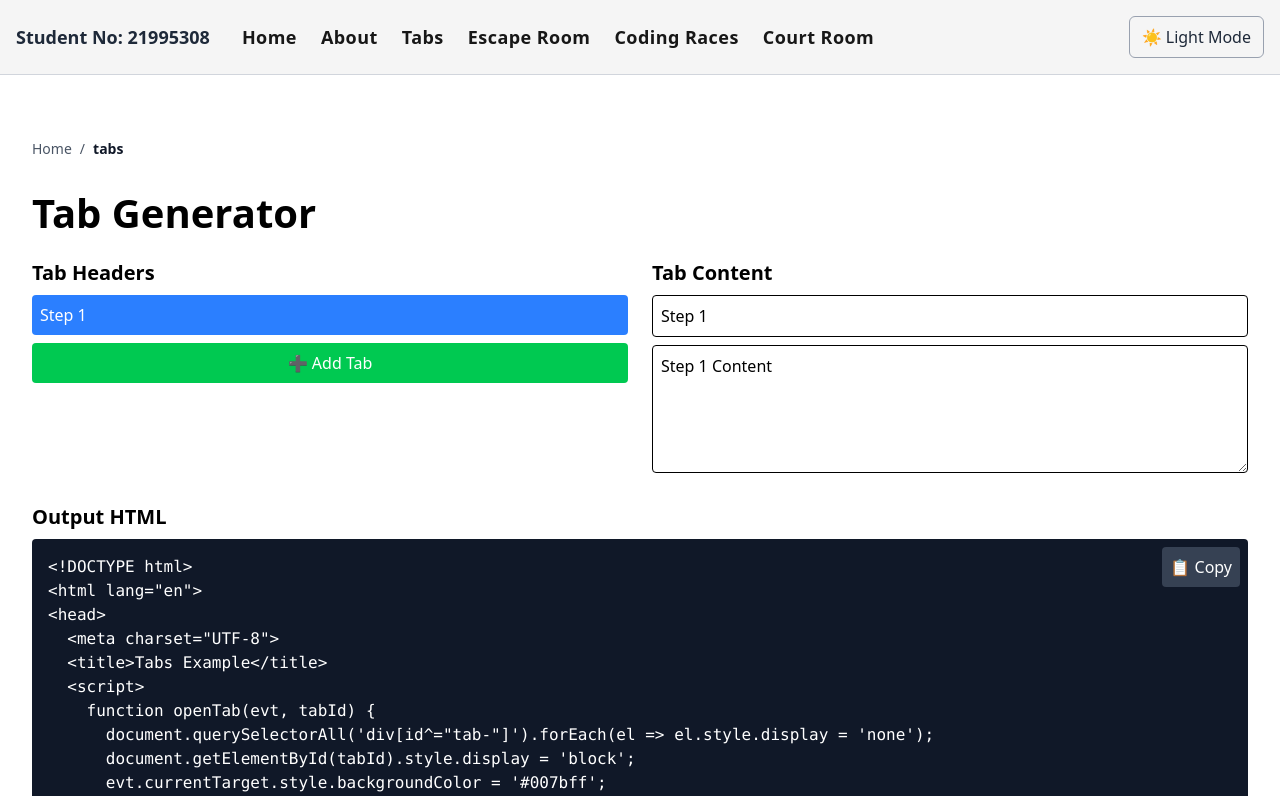
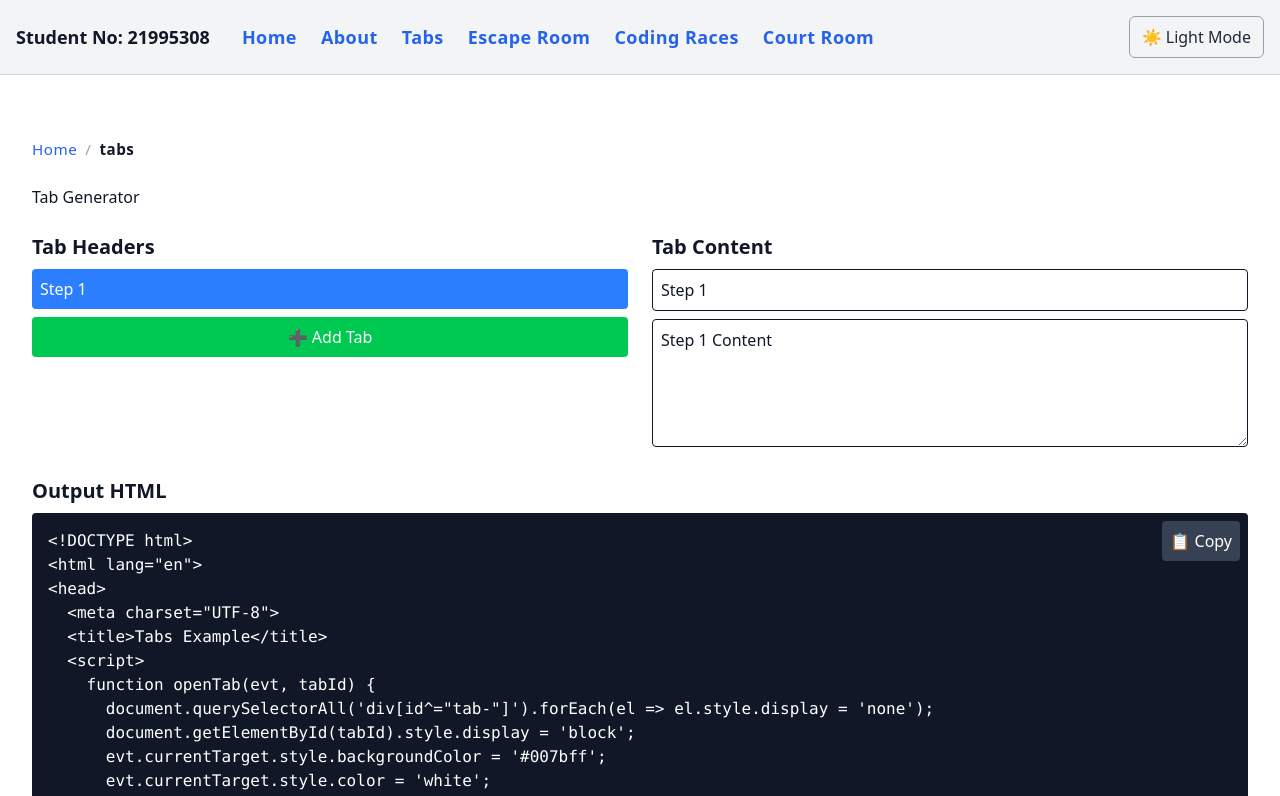
Before and after one commit to stephnewland/assignment-a1-p1-cse3cwa, a Next.js app: page /tabs in a window 1280 px wide. Shown: the top 796 px of the page. Built offline with nearby package versions, Linux system fonts and the light colour scheme.

Commit message:
Breadcrumb and Nav styling to hopefully fix backtofront styling

```diff
--- a/app/globals.css
+++ b/app/globals.css
@@ -3,259 +3,72 @@
 @tailwind components;
 @tailwind utilities;
 
-/* ───────────────────────────────
-   Base Reset & Font Variables
-──────────────────────────────── */
-:root {
-  --background: #ffffff;
-  --foreground: #171717;
-  --font-sans: var(--font-geist-sans);
-  --font-mono: var(--font-geist-mono);
+/* --- SNIPPED: base and dark mode styles as before --- */
+
+/* --- Breadcrumbs --- */
+.breadcrumbs {
+  font-size: 0.95rem;
+  font-weight: 500;
+  letter-spacing: 0.5px;
+  color: #374151; /* slate-700 */
+  background: transparent;
 }
 
-html {
-  transition: background-color 0.3s ease, color 0.3s ease;
+.breadcrumbs a {
+  color: #2563eb; /* blue-600 */
 }
 
-body {
-  background-color: #ffffff;
-  color: #000000;
-  font-family: var(--font-sans), Arial, Helvetica, sans-serif;
-  transition: background-color 0.3s ease, color 0.3s ease;
+.breadcrumbs span[aria-current="page"] {
+  color: #111827; /* slate-900, bold for current page */
+  font-weight: bold;
 }
 
-/* ───────────────────────────────
-   Dark Mode Overrides
-──────────────────────────────── */
-.dark body {
-  background-color: #121212;
-  color: #f0f0f0;
-}
-
-.dark header,
-.dark footer {
-  background-color: #1a1a1a;
-  color: #f0f0f0;
-}
-
-.dark button {
-  background-color: #333;
-  color: #fff;
-}
-
-.dark .bar {
-  background-color: white;
-}
-
-.dark .menu {
-  background-color: #444;
-  color: #f0f0f0;
+.breadcrumbs span.separator {
+  color: #9ca3af; /* gray-400 */
 }
 
 .dark .breadcrumbs {
-  color: #f0f0f0 !important;
-}
-
-.dark .breadcrumbs span.separator {
-  color: #ccc;
+  color: #e5e7eb !important; /* gray-200 */
 }
 
 .dark .breadcrumbs a {
-  color: #f0f0f0;
+  color: #60a5fa; /* blue-400 */
 }
 
-/* ───────────────────────────────
-   Typography & Focus Styles
-──────────────────────────────── */
-.big-title {
-  font-size: 2.5rem;
-  font-weight: 800;
-  margin-bottom: 1rem;
+.dark .breadcrumbs span[aria-current="page"] {
+  color: #fff;
+  font-weight: bold;
+}
+.dark .breadcrumbs span.separator {
+  color: #6b7280; /* gray-500 */
 }
 
-a:focus,
-button:focus {
-  outline: 2px solid #0070f3;
-  outline-offset: 4px;
-  border-radius: 4px;
+/* --- Student Number --- */
+.student-number {
+  color: #111827; /* slate-900 */
+  font-weight: 700;
 }
 
-/* ───────────────────────────────
-   Header & Navigation
-──────────────────────────────── */
-header {
-  background-color: #f5f5f5;
-  color: #171717;
+.dark .student-number {
+  color: #fafafa; /* white */
 }
 
-header a {
-  color: #171717;
-  text-decoration: none;
+/* --- Nav Menu --- */
+header nav a {
+  color: #2563eb; /* blue-600 */
 }
 
-header a:hover,
-header a:focus {
+header nav a:hover,
+header nav a:focus {
   text-decoration: underline;
+  color: #1d4ed8; /* blue-700 */
 }
 
-.nav {
-  display: flex;
-  justify-content: flex-end;
-  position: relative;
+.dark header nav a {
+  color: #60a5fa; /* blue-400 */
 }
 
-.hamburger {
-  display: flex;
-  flex-direction: column;
-  justify-content: space-between;
-  width: 30px;
-  height: 25px;
-  cursor: pointer;
-  z-index: 100;
-  padding: 5px;
+.dark header nav a:hover,
+.dark header nav a:focus {
+  color: #93c5fd; /* blue-300 */
 }
-
-.bar {
-  height: 3px;
-  width: 100%;
-  background-color: #171717;
-  transition: transform 0.3s ease;
-}
-
-/* ───────────────────────────────
-   Menu Styles
-──────────────────────────────── */
-.menu {
-  list-style: none;
-  padding: 0;
-  margin: 0;
-  display: flex;
-  flex-direction: column;
-  position: absolute;
-  top: 100%;
-  right: 0;
-  width: 200px;
-  background-color: #f0f0f0;
-  border-radius: 5px;
-  box-shadow: 0px 8px 16px rgba(0, 0, 0, 0.2);
-  visibility: hidden;
-  opacity: 0;
-  transform: translateY(-20px);
-  transition: visibility 0.3s, opacity 0.3s, transform 0.3s ease;
-  z-index: 50;
-}
-
-.menu.open {
-  visibility: visible;
-  opacity: 1;
-  transform: translateY(0);
-}
-
-.menu li {
-  padding: 10px;
-}
-
-.menu a {
-  color: #171717;
-  text-decoration: none;
-  display: block;
-}
-
-.menu a:hover {
-  background-color: #e0e0e0;
-}
-
-/* ───────────────────────────────
-   Responsive Navigation
-──────────────────────────────── */
-@media (min-width: 768px) {
-  .hamburger {
-    display: none;
-  }
-
-  .menu {
-    position: static;
-    flex-direction: row;
-    visibility: visible;
-    opacity: 1;
-    transform: none;
-    box-shadow: none;
-    background-color: transparent;
-  }
-
-  .menu li {
-    padding: 0 10px;
-  }
-}
-
-/* ───────────────────────────────
-   Breadcrumbs
-──────────────────────────────── */
-/* ───────────────────────────────
-   Breadcrumbs (Text-Only Styling)
-────────────────────────────────
-.breadcrumbs {
-  font-size: 0.875rem;
-  font-weight: 500;
-  letter-spacing: 0.5px;
-  margin-bottom: 1rem;
-  color: #171717;
-}
-
-.breadcrumbs ol {
-  display: flex;
-  flex-wrap: wrap;
-  gap: 0.5rem;
-}
-
-.breadcrumb-item {
-  display: flex;
-  align-items: center;
-  gap: 0.5rem;
-}
-
-.breadcrumb-link {
-  color: #171717;
-  text-decoration: none;
-}
-
-.breadcrumb-link:hover,
-.breadcrumb-link:focus {
-  text-decoration: underline;
-}
-
-.breadcrumb-current {
-  font-weight: 600;
-  color: #000000;
-}
-
-.separator {
-  color: #999;
-}
-*/
-
-/* ───────────────────────────────
-   Dark Mode Overrides
-──────────────────────────────── */
-/*
-.dark .breadcrumbs {
-  color: #f0f0f0;
-}
-
-.dark .breadcrumb-link {
-  color: #f0f0f0;
-}
-
-.dark .breadcrumb-link:hover,
-.dark .breadcrumb-link:focus {
-  text-decoration: underline;
-}
-
-.dark .breadcrumb-current {
-  color: #ffffff;
-}
-
-.dark .separator {
-  color: #ccc;
-}
-*/
--- a/app/layout.tsx
+++ b/app/layout.tsx
@@ -40,7 +40,7 @@ export default function RootLayout({
         {/* Header */}
         <header className="flex justify-between items-center p-4 border-b border-gray-300 dark:border-gray-700 bg-gray-100 dark:bg-gray-900">
           <div className="flex items-center gap-8">
-            <span className="text-lg font-semibold text-gray-800 dark:text-gray-100">
+            <span className="student-number text-lg font-semibold">
               Student No: {studentNumber}
             </span>
             <nav className="flex gap-6 text-lg font-semibold tracking-wide">
--- a/components/Breadcrumbs.tsx
+++ b/components/Breadcrumbs.tsx
@@ -9,7 +9,7 @@ export default function Breadcrumbs() {
 
   return (
     <nav aria-label="Breadcrumb" role="navigation" className="text-sm mb-4">
-      <ol className="flex flex-wrap gap-2 text-gray-600 dark:text-gray-300">
+      <ol className="breadcrumbs flex flex-wrap gap-2">
         <li>
           <Link href="/" className="hover:underline font-medium">
             Home
@@ -22,14 +22,9 @@ export default function Breadcrumbs() {
 
           return (
             <li key={href} className="flex items-center gap-2">
-              <span>/</span>
+              <span className="separator">/</span>
               {isLast ? (
-                <span
-                  aria-current="page"
-                  className="font-semibold text-gray-900 dark:text-white"
-                >
-                  {label}
-                </span>
+                <span aria-current="page">{label}</span>
               ) : (
                 <Link href={href} className="hover:underline font-medium">
                   {label}
```
